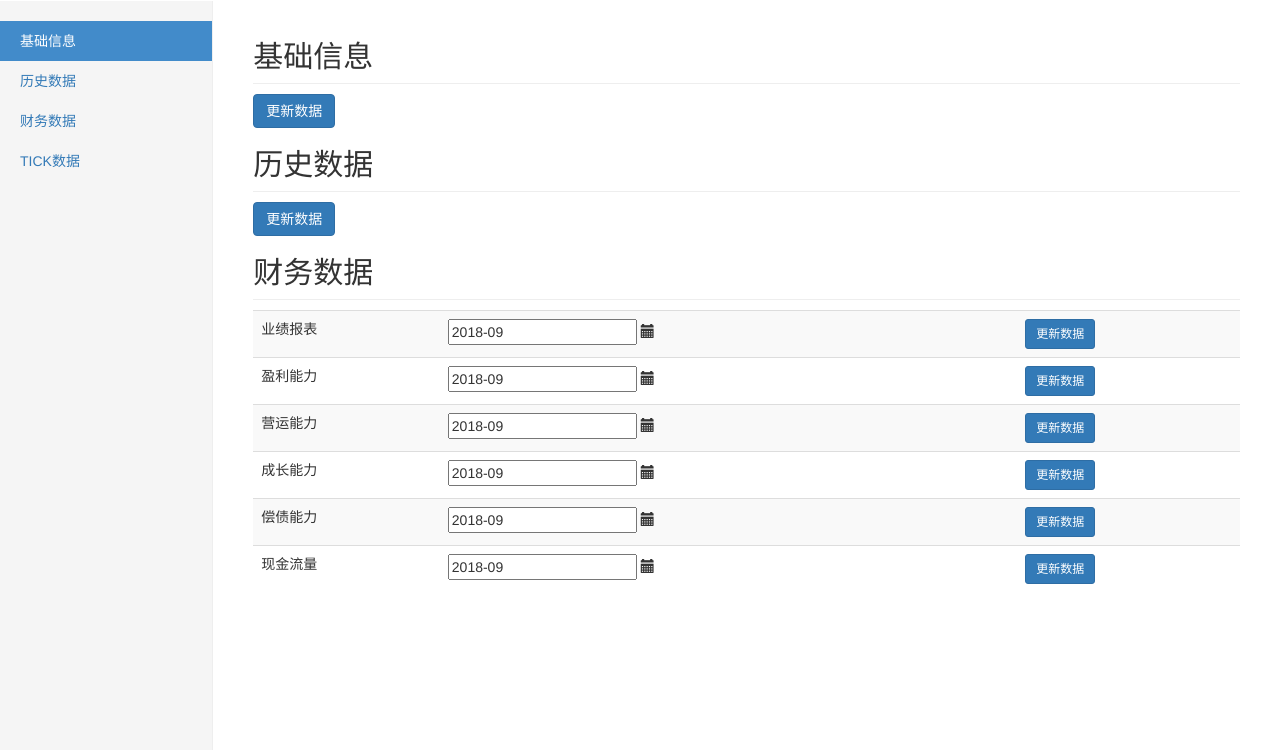
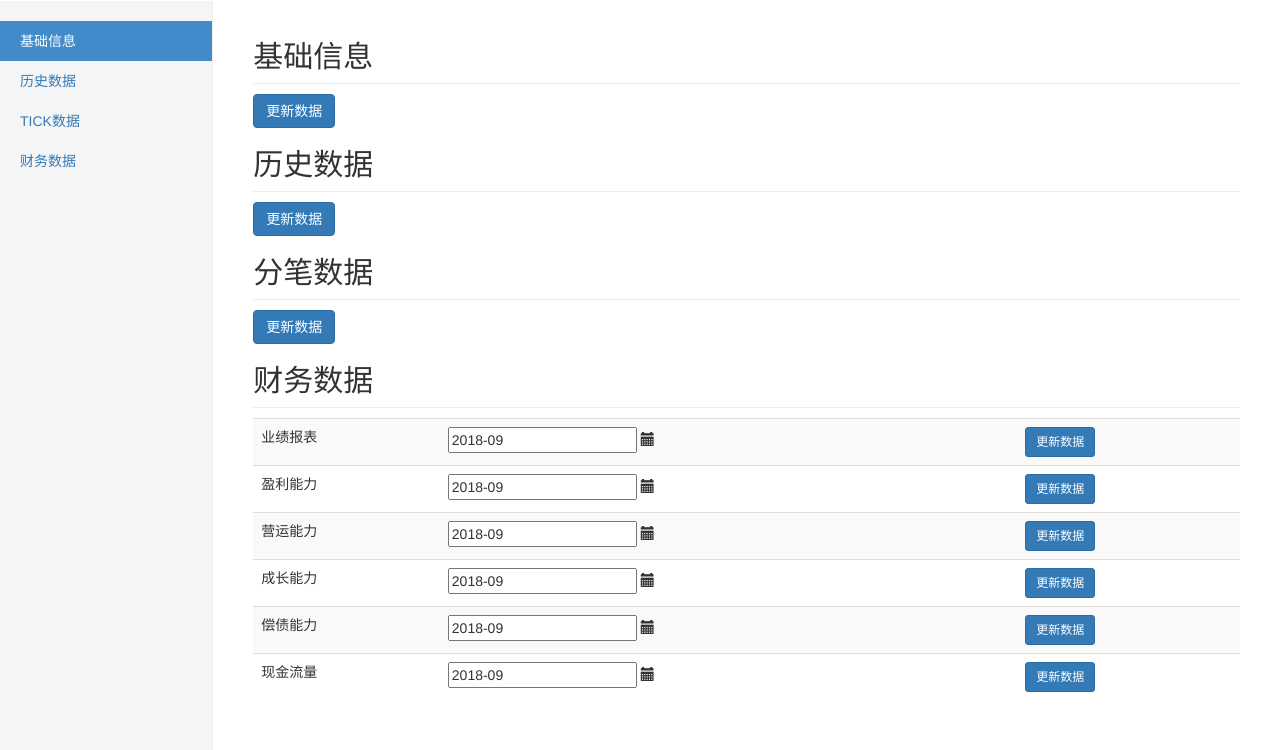
Before and after one commit to flychensc/orange, a Django app: page /stock/database in a window 1280 px wide. Shown: the part 50-800 px from the top of the page. Run offline with Django 3.2, Linux system fonts and the light colour scheme; parts of the project's set-up code (start-up, migrations or seed data) failed here and were passed over; some libraries are stand-ins or nearby versions.

```diff
--- a/webgui/templates/database.html
+++ b/webgui/templates/database.html
@@ -52,8 +52,8 @@
           <ul class="nav nav-sidebar">
             <li class="active"><a href="#basic_info">基础信息<span class="sr-only">(current)</span></a></li>
             <li><a href="#history">历史数据</a></li>
+            <li><a href="#tick_data">TICK数据</a></li>
             <li><a href="#fundamental">财务数据</a></li>
-            <li><a href="#">TICK数据</a></li>
           </ul>
         </div>
         <div class="col-sm-9 col-sm-offset-3 col-md-10 col-md-offset-2 main">
@@ -70,6 +70,13 @@
             <h2 class="sub-header">历史数据</h2>
             <p>
               <button class="btn btn-primary" type="button" id=history_update>更新数据</button>
+            </p>
+          </div>
+
+          <div class="bs-docs-section" id="tick_data">
+            <h2 class="sub-header">分笔数据</h2>
+            <p>
+              <button class="btn btn-primary" type="button" id=tickdata_update>更新数据</button>
             </p>
           </div>
 
@@ -218,6 +225,18 @@
           type: "POST",
           async: false,
           url: "/database/update/history",
+          success: function(resp){
+            alert("更新" + resp.status);
+          }
+        });
+      })
+
+      $("#tickdata_update").click(function() {
+        //Ajax调用处理
+        $.ajax({
+          type: "POST",
+          async: false,
+          url: "/database/update/tick_data",
           success: function(resp){
             alert("更新" + resp.status);
           }
```
Also changed, not shown: README.md, storage/tasks.py, storage/urls.py, storage/views.py.
